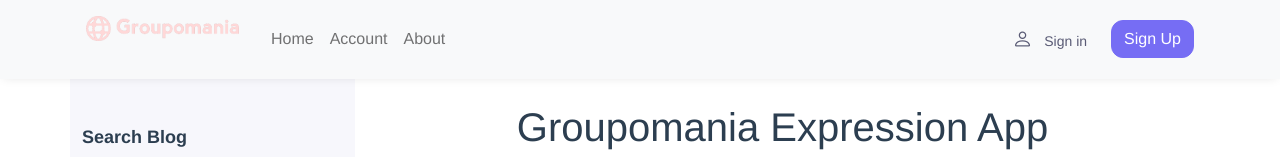
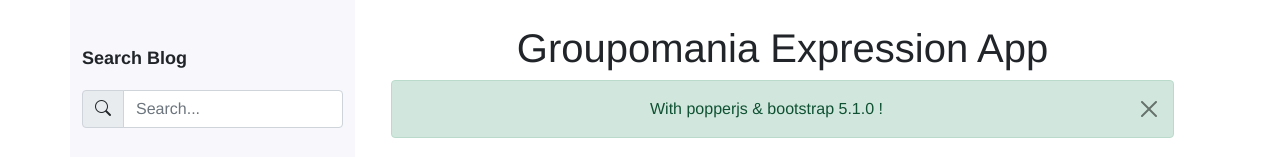
Before and after one commit to jeanmarcj/JeanMarcJuif_7_09022021_frontend, a Vue app: page / in a window 1280 px wide. Shown: the top 157 px of the page. Built offline with nearby package versions, Linux system fonts and the light colour scheme; the HTML template or start-up script is replaced by a standard one.

Commit message:
Feat. Change layout

```diff
--- a/src/App.vue
+++ b/src/App.vue
@@ -1,85 +1,5 @@
 <template>
   <div id="app">
-    <!-- SignIn modal -->
-    <div class="modal fade" id="modal-signin" tab-index="-1" aria-hidden="true">
-      <div class="modal-dialog modal-dialog-centered" role="document">
-        <div class="modal-content border-0">
-          <div class="view show" id="modal-signin-view">
-            <div class="modal-header border-0 bg-dark px-4">
-              <h4 class="modal-title text-light">Sign in</h4>
-              <button class="btn-close btn-close-white" type="button" data-bs-dismiss="modal" aria-label="btn-close"></button>
-            </div>
-            <div class="modal-body px-4">
-              <p class="fs-ms text-muted">
-                Sign in to your account using email and password provided during registration
-              </p>
-              <form action="" class="needs-validation" novalidate>
-                <div class="mb-3">
-                  <div class="input-group">
-                    <!-- <i class="bi bi-envelope position-absolute top-50 start-0 translate-middle-y ms-3"></i> -->
-                    <input type="email" class="form-control rounded" placeholder="Email" required />
-                  </div>
-                </div>
-                <div class="mb-3">
-                  <div class="input-group">
-                    <div class="password-toggle w-100">
-                      <input class="form-control rounded" type="password" placeholder="Password" required />
-                    </div>
-                  </div>
-                </div>
-                <button class="btn btn-primary d-block w-100" type="submit">
-                  Sign in
-                </button>
-              </form>
-            </div><!-- modal body -->
-          </div><!-- #modal-signin-view -->
-        </div>
-      </div>
-    </div><!-- end SignIn modal -->
-    <header class="header navbar navbar-expand-lg navbar-light bg-light navbar-shadow navbar-sticky">
-      <div class="container px-0 px-xl-3">
-        <button class="navbar-toggler ms-n2 me-2" type="button" data-bs-toggle="offcanvas" data-bs-target="#primaryMenu">
-          <span class="navbar-toggler-icon"></span>
-        </button>
-        <router-link to="/">
-          <a class="navbar-brand flex-shrink-0 order-lg-1 mx-auto ms-lg-0 pe-lg-2 me-lg-4">
-            <img class="d-none d-lg-block mt-2 me-4" src="./assets/icon-left-font.png" alt="Groupomania logo" width="153">
-            <img class="d-lg-none" src="./assets/icon.png" alt="Groupomania icon" width="58">
-          </a>
-        </router-link>
-        <div class="d-flex align-items-center order-lg-3 ms-lg-auto">
-          <a class="nav-link-style fs-sm text-nowrap" href="#modal-signin" data-bs-toggle="modal" data-view="#modal-signin-view">
-            <i class="bi bi-person fs-xl me-2"></i>
-            Sign in
-          </a>
-          <router-link to="/signup" class="btn btn-primary ms-grid-gutter d-none d-lg-inline-block ms-4">
-            Sign Up
-          </router-link>
-        </div>
-        <div class="offcanvas offcanvas-collapse order-lg-2" id="primaryMenu">
-          <div class="offcanvas-header navbar-shadow">
-            <h5 class="mt-1 mb-0">Menu</h5>
-            <button class="btn-close lead" type="button" data-bs-dismiss="offcanvas" aria-label="Close"></button>
-          </div>
-          <div class="offcanvas-body">
-            <!-- Menu -->
-            <ul class="navbar-nav">
-              <li class="nav-item">
-                <router-link to="/" class="nav-link">Home</router-link>
-              </li>
-              <li class="navbar-item">
-                <a href="" class="nav-link">Account</a>
-              </li>
-              <li class="navbar-item">
-                <router-link to="/about" class="nav-link">About</router-link>
-              </li>
-            </ul>
-          </div>
-        </div>
-      </div>
-    </header>
-
-
     <!-- Old Nav -->
     <!-- <div id="nav">
       <router-link to="/">Home</router-link>&nbsp;|
@@ -100,7 +20,10 @@
   -webkit-font-smoothing: antialiased;
   -moz-osx-font-smoothing: grayscale;
   text-align: center;
-  color: #2c3e50;
+  color: #212529;
+  font-size: 1rem;
+  font-weight: 400;
+  line-height: 1.5rem
 }
 
 #nav {
@@ -115,110 +38,5 @@
     }
   }
 }
-header {
-  a {
-    &.router-link-exact-active {
-      color: #42b983;
-    }
-  }
-}
-// Modal
-.view {
-  display: none;
-}
-.view.show {
-  display: block;
-}
-.modal-content {
-  border-radius: 1rem !important;
-}
-.modal-header {
-  border-top-left-radius: calc(1rem - 1px) !important;
-  border-top-right-radius: calc(1rem - 1px) !important;
-}
-.modal-header.bg-dark {
-  background-color: rgba(55, 56, 78, 1) !important;
-}
-.btn-close-white {
-    filter: invert(1) grayscale(100%) brightness(200%);
-}
-
-p.text-muted {
-    color: #9e9fb4 !important;
-}
-
-.fs-xl {
-    font-size: 1.25rem;
-}
-.fs-ms {
-  font-size: 0.8125rem;
-}
-.fs-sm {
-  font-size: 0.875rem !important;
-}
-
-input.rounded {
-  border-radius: 0.75rem !important;
-}
-
-.btn {
-  border-radius: 0.75rem !important;
-}
-
-.btn-primary {
-  background-color: #766df4 !important;
-  border-color: #766df4 !important;
-  box-shadow: unset !important;
-  color: white !important;
-}
-
-.btn-primary:hover {
-  background-color: #5549f1 !important;
-  border-color: #5549f1 !important;
-  color: #fff !important;
-}
-
-/** NavBar */
-.header {
-  position: relative;
-  z-index: 1030;
-}
-.navbar-light {
-  background-color: rgba(255,255,255,1);
-}
-.navbar-shadow {
-  box-shadow: 0 .125rem .625rem -0.1875rem rgba(0,0,0,.1);
-}
-.nav-link-style {
-  display: inline-block;
-  transition: color .25s ease-in-out,background-color .25s ease-in-out,box-shadow .25s ease-in-out,border-color .25s ease-in-out;
-  color: #5a5b75;
-  font-weight: 500;
-  text-decoration: none;
-}
-.offcanvas-header, .offcanvas-footer {
-  display: flex;
-  justify-content: space-between;
-  align-items: center;
-  flex-shrink: 0;
-  padding: 1.25rem 1.5rem;
-}
-.offcanvas-body {
-  height: 100%;
-}
-.nav-link {
-    display: block;
-    padding: .5625rem 1.25rem;
-    font-weight: 500;
-    color: #5a5b75;
-    transition: color .25s ease-in-out,background-color .25s ease-in-out,box-shadow .25s ease-in-out,border-color .25s ease-in-out;
-}
-
-.navbar-light .navbar-nav .nav-link:hover,
-.navbar-light .navbar-nav .nav-link:focus {
-  color: #766df4 !important;
-}
-
-
 
 </style>
```
